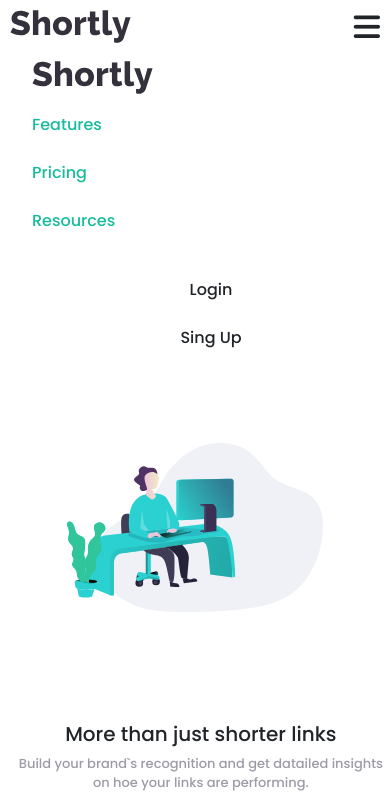
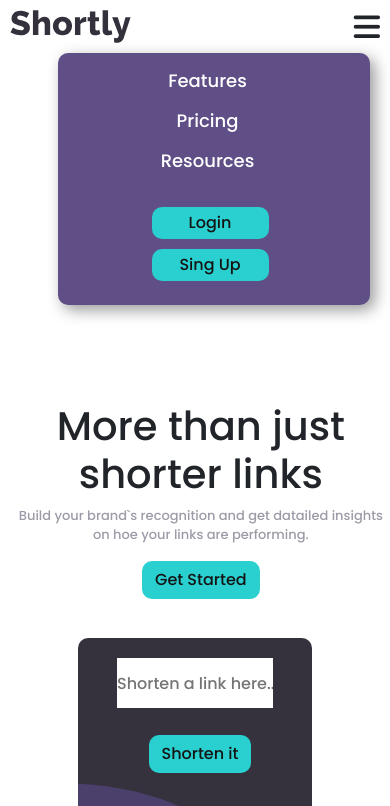
Before and after one commit to TrellixVulnTeam/Shortly_Waka_490X, a website: page index.html in a window 390 px wide. Both pictures are taken after a click on the icon 366 px from the left and 26 px from the top of the page. Shown: the top 806 px of the page. Drawn offline with Linux system fonts and the light colour scheme.

Commit message:
actualizado

```diff
--- a/css/responsive.css
+++ b/css/responsive.css
@@ -1,3 +1,7 @@
+:root{
+    --Dark-Violet: hsl(258, 26%, 42%);
+}
+
 @media (max-width: 1500px){
     /*BodyMore*/
 
@@ -67,36 +71,44 @@
        font-size:30px;
     }
 
-    #nav{
-        left: -200%;
+    .NAV{
+       right:-150%;
+       z-index: 99999999999;
+       top: 20;
+       transition:all 0.8s ease-in-out;
+       box-shadow: 5px 5px 15px rgb(153, 153, 153);
+       background-color: var(--Dark-Violet);
+       border-radius: 10px;
     }
 
-    #nav{
-        margin: 0 auto;
-        transition:all 0.5s ease;
-        left: 200%;
-        overflow-x:auto;
-        z-index: 99999999999;
-    }
-
-    .NAV{
+    .navResponsive{
+        right:130px;
         flex-direction: column;
+        width:60vw;
+        text-align: center;
     }
 
     .NAV
     .ul_nav
     .logo_nav {
-        height:5vh;
+        display: none;
     }
+
+    .NAV
     .ul_nav{
         flex-direction: column;
-        line-height:3em;
-
+        line-height:2.5em;
+        margin-right:50px;
     }
 
+    .NAV
     .ul_nav a li{
        margin-right:35px;
-
+       color: #fff;
+    }
+    .NAV
+    .ul_nav a li:hover{
+       color: #000;
     }
 
     .ul_btn{
@@ -108,7 +120,10 @@
 
     .ul_btn a button{
       margin-top:10px;
+      margin-right:50px;
+      width: 30vw;
     }
+
 
 
     /*BodyMore*/
@@ -150,12 +165,22 @@
 
     .Body_More
     .More_txt .h1_txt{
-        font-size:30px;
+        font-size:40px;
         margin-top:10px;
+    }
+
+    .navResponsive{
+        right:90px;
     }
 }
 
 @media (max-width: 600px){
+
+
+    .navResponsive{
+        right:40px;
+        width: 80%;
+    }
 
     /*BodyMore*/
 
@@ -164,10 +189,6 @@
         height:20vh;
     }
 
-    .Body_More
-    .More_txt .h1_txt{
-        font-size:20px;
-    }
 
     .Body_More
     .More_txt p{
@@ -227,3 +248,11 @@
         text-align: center;
     }
 }
+
+@media (max-width: 400px){
+
+    .navResponsive{
+        right:20px;
+        width: 80%;
+    }
+}
--- a/index.html
+++ b/index.html
@@ -25,7 +25,8 @@
             <i class="fa-solid fa-bars" id="menu"></i>
         </div>
 
-        <div class="NAV" id="nav">
+        <div class="NAV" id="NAVV">
+            <div class="navResponsive">
             <ul class="ul_nav">
                 <img src="images/logo.svg" class="logo_nav">
                 <a href="" target="_blank" rel="noopener noreferrer"> <li class="li_Nav">Features</li></a>
@@ -38,6 +39,7 @@
                 <a href="" target="_blank" rel="noopener noreferrer"><button class="btn ">Login</button></a>
                 <a href="" target="_blank" rel="noopener noreferrer"><button class="btn ">Sing Up</button> <li class="li_Nav"></li></a>
             </ul>
+       </div>
         </div>
         <!--BodyMore-->
         <div class="Body_More">
--- a/js/Responsive.js
+++ b/js/Responsive.js
@@ -1,9 +1,9 @@
 
 let menu = document.getElementById('menu');
-let nav = document.querySelector('#nav');
+let NAV = document.querySelector('.NAV');
 
 menu.addEventListener("click", () =>{
-    nav.classList.toggle("NAV");
+    NAV.classList.toggle("navResponsive");
 });
 
 /*MenuHamburguesa remover
--- a/js/index.js
+++ b/js/index.js
@@ -52,6 +52,7 @@ function addDelete(){
     deleteBtn.addEventListener('click',(e) =>{
         const item = e.target.parentElement;
         linkShorten.removeChild(item);
+
     });
     return deleteBtn;
 }
--- a/scss/style.scss
+++ b/scss/style.scss
@@ -65,7 +65,7 @@ body{
     box-shadow: 5px 5px 15px rgba(230, 230, 230, 0.726);
     .ul_nav{ @include flex;}
 
-    .logo_nav{height:8vh;}
+    .logo_nav{height:6vh;}
 
     .ul_nav a{
           color: #2c2c2c;
@@ -83,6 +83,11 @@ body{
       }
       .ul_btn button:hover{
         color: #fff;
+     }
+
+     .navResponsive{
+         @include flex;
+         width: 100%;
      }
 
 }
```
Also changed, not shown: css/style.css.
